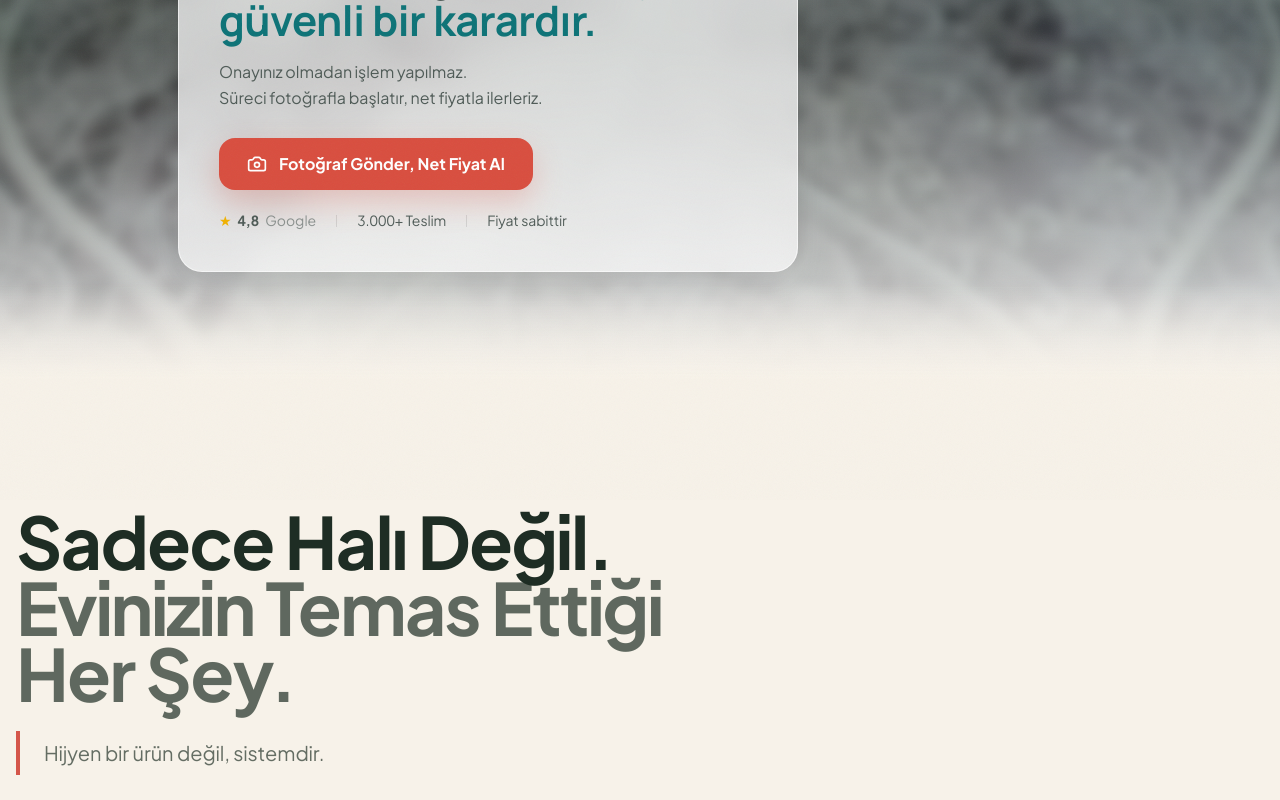
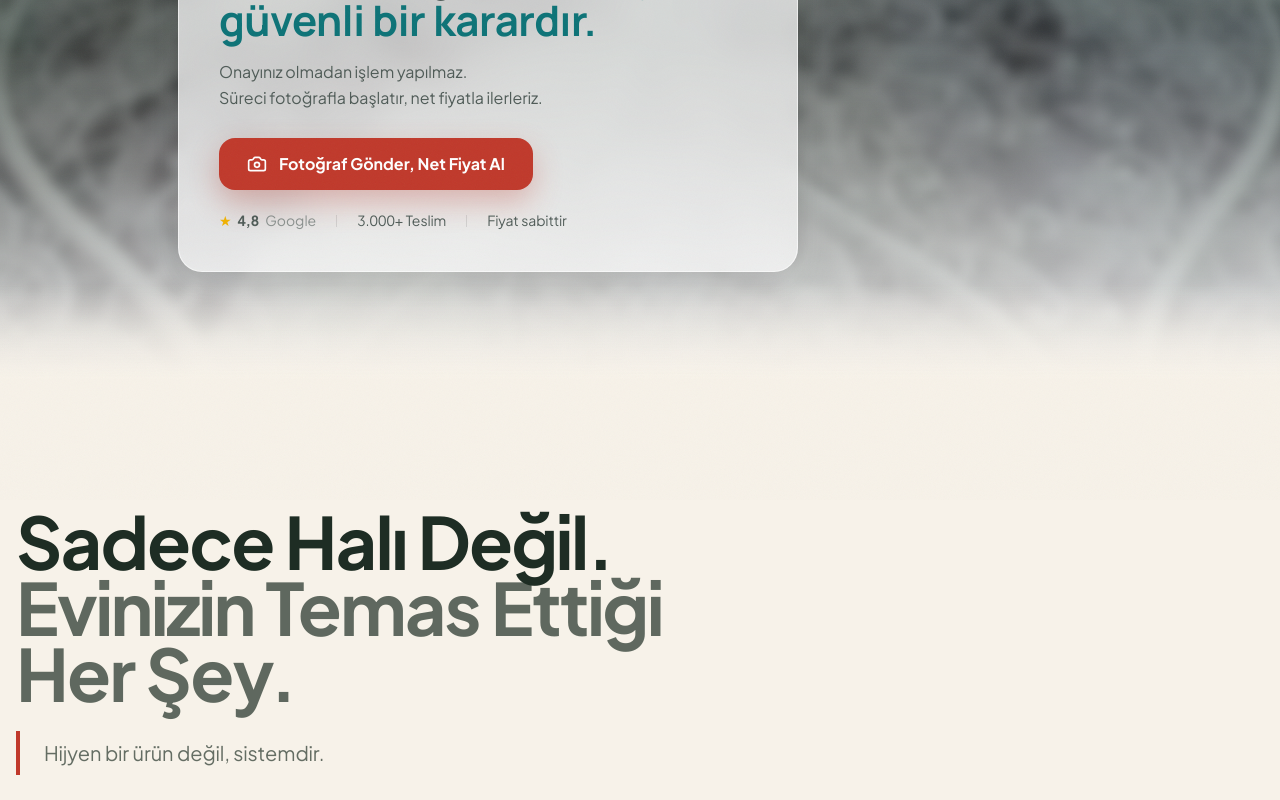
Before and after one commit to stratejist34/kurtkoyhaliyikama, a Next.js app: page / in a window 1280 px wide. Shown: the part 300-1100 px from the top of the page. Built offline with nearby package versions, Linux system fonts and the light colour scheme.

Commit message:
perf: full lighthouse optimization - darken coral, resize hero, modern browsers

```diff
--- a/src/app/globals.css
+++ b/src/app/globals.css
@@ -2,7 +2,7 @@
 
 @theme {
   --color-brand-navy: #1E2D24;
-  --color-brand-coral: #D4564A;
+  --color-brand-coral: #C0392B;
   --color-brand-sky: #0D7377;
   --color-brand-mist: #F7F2E9;
   --color-brand-slate: #16241D;
@@ -21,7 +21,7 @@
   --background: #ffffff;
   --foreground: #1E2D24;
   --brand-navy: #1E2D24;
-  --brand-coral: #D4564A;
+  --brand-coral: #C0392B;
   --brand-sky: #0D7377;
   --brand-mist: #F7F2E9;
 }
--- a/src/components/premium/blocks/CinematicServices.tsx
+++ b/src/components/premium/blocks/CinematicServices.tsx
@@ -85,10 +85,11 @@ export const CinematicServices = () => {
                                         src={service.image}
                                         alt={service.category}
                                         fill
-                                        sizes="(min-width: 1280px) 90vw, 100vw"
+                                        sizes="(min-width: 1280px) 1200px, 95vw"
                                         placeholder="blur"
                                         blurDataURL={BLUR_FOREST}
                                         className="w-full h-full object-cover"
+                                        quality={70}
                                     />
                                 </div>
 
--- a/src/components/premium/blocks/Hero.tsx
+++ b/src/components/premium/blocks/Hero.tsx
@@ -40,10 +40,11 @@ export const Hero = () => {
                     alt="Kurtköy Halı Yıkama - profesyonel yıkama sonrası tertemiz halı"
                     fill
                     priority
-                    sizes="(max-width: 768px) 100vw, (max-width: 1200px) 50vw, 33vw"
+                    sizes="100vw"
                     className="object-cover ken-burns"
                     style={{ filter: 'blur(6px) saturate(88%) brightness(82%)', transform: 'scale(1.05)' }}
                     fetchPriority="high"
+                    quality={65}
                 />
                 <div
                     className="absolute inset-0 z-10"
@@ -115,12 +116,11 @@ export const Hero = () => {
                     rel="noopener noreferrer"
                     data-sticky-conflict
                     onClick={() => trackEvent('whatsapp_yazanlar', { konum: 'hero' })}
-                    className="hero-stagger hero-stagger-3 inline-flex items-center gap-3 text-white font-bold transition-all duration-300 hover:brightness-110 active:scale-[0.98]"
+                    className="hero-stagger hero-stagger-3 inline-flex items-center gap-3 bg-brand-coral text-white font-bold transition-all duration-300 hover:brightness-110 active:scale-[0.98]"
                     style={{
-                        background: '#D94E3F', // Darker coral for better contrast (WCAG AA)
                         padding: '14px 28px',
                         borderRadius: '16px',
-                        boxShadow: '0 12px 30px rgba(226,107,93,0.3)',
+                        boxShadow: '0 12px 30px rgba(192,57,43,0.3)',
                         fontSize: '16px',
                     }}
                 >
--- a/src/components/premium/blocks/StickySceneEntry.tsx
+++ b/src/components/premium/blocks/StickySceneEntry.tsx
@@ -117,7 +117,7 @@ export const StickySceneEntry = () => {
                     <MessageCircle size={20} className="shrink-0" />
                     <div className="flex flex-col items-start leading-none">
                         <span className="font-bold text-sm">Fotoğraf Gönder</span>
-                        <span className="text-[10px] text-white/75 font-normal">Bugün planına dahil ol</span>
+                        <span className="text-[10px] text-white font-normal">Bugün planına dahil ol</span>
                     </div>
                 </a>
             </div>
```
Also changed, not shown: .browserslistrc (added), public/images/kurutulmus-hali.avif.
